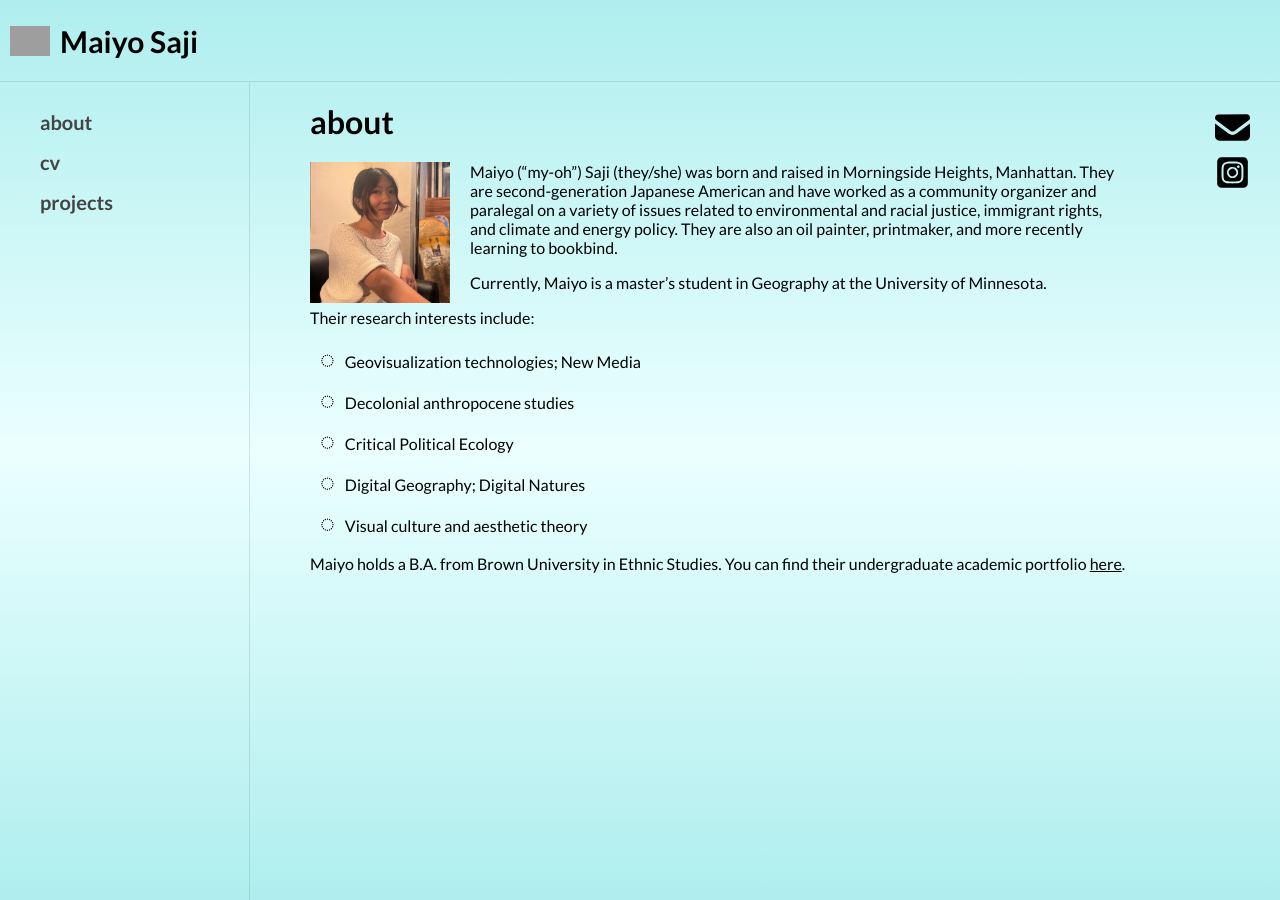
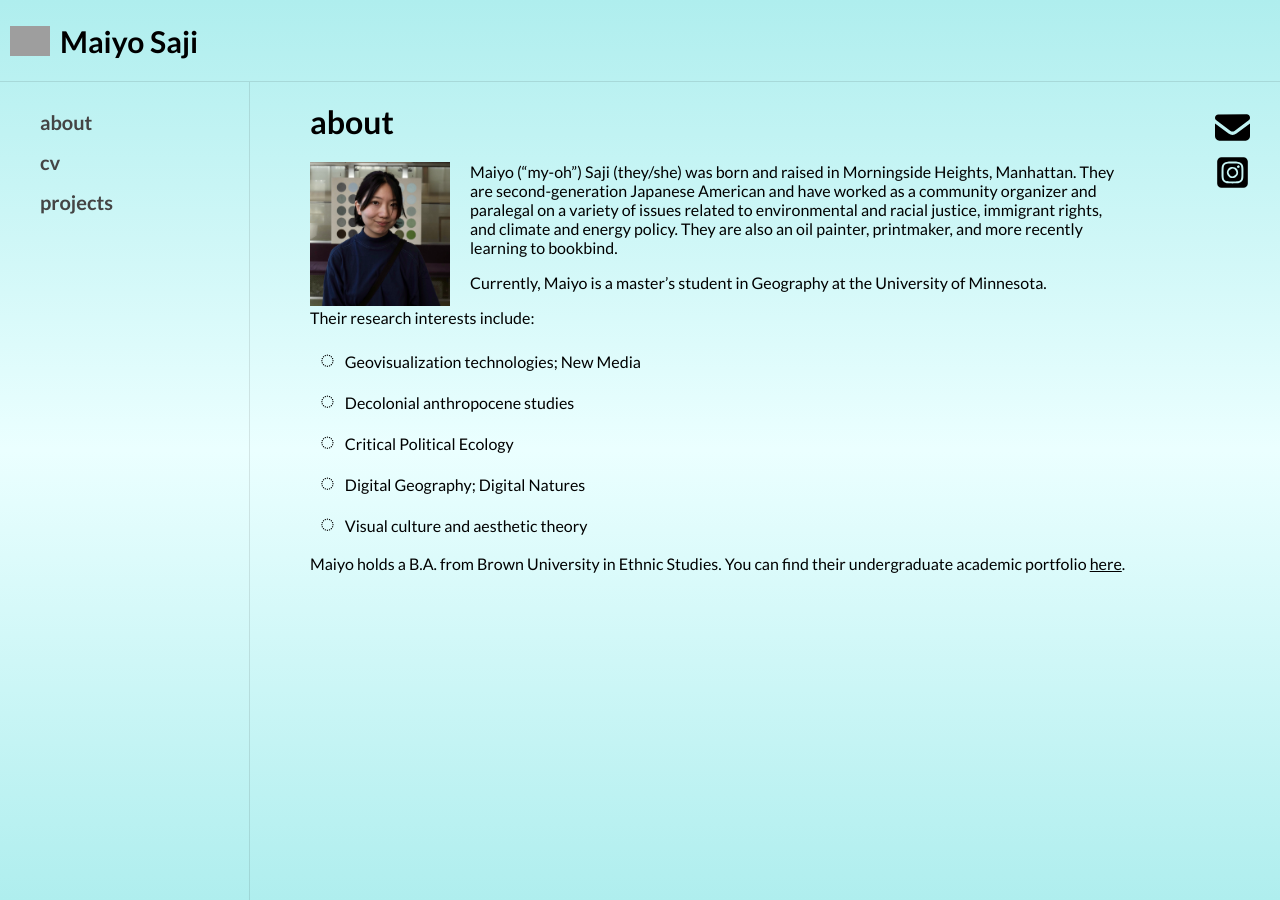
Before and after one commit to msaji69/msaji69.github.io, a Jekyll site: the page built from about.md, in a window 1280 px wide. Built offline with Jekyll 4.4.1, drawn with Linux system fonts in a browser that asks for light colours; grey boxes are pictures that could not be loaded.

Commit message:
Change Maiyo's photo in about.md
Updated photo of Maiyo in the about section.

```diff
--- a/about.md
+++ b/about.md
@@ -4,7 +4,7 @@
 
 # about
 
-![Photo of Maiyo](/assets/images/maiyo_face_2.JPG)
+![Photo of Maiyo](/assets/images/maiyo-face.jpg)
 
 Maiyo (“my-oh”) Saji (they/she) was born and raised in Morningside Heights, Manhattan. They are second-generation Japanese American and have worked as a community organizer and paralegal on a variety of issues related to environmental and racial justice, immigrant rights, and climate and energy policy. They are also an oil painter, printmaker, and more recently learning to bookbind.
 
```
